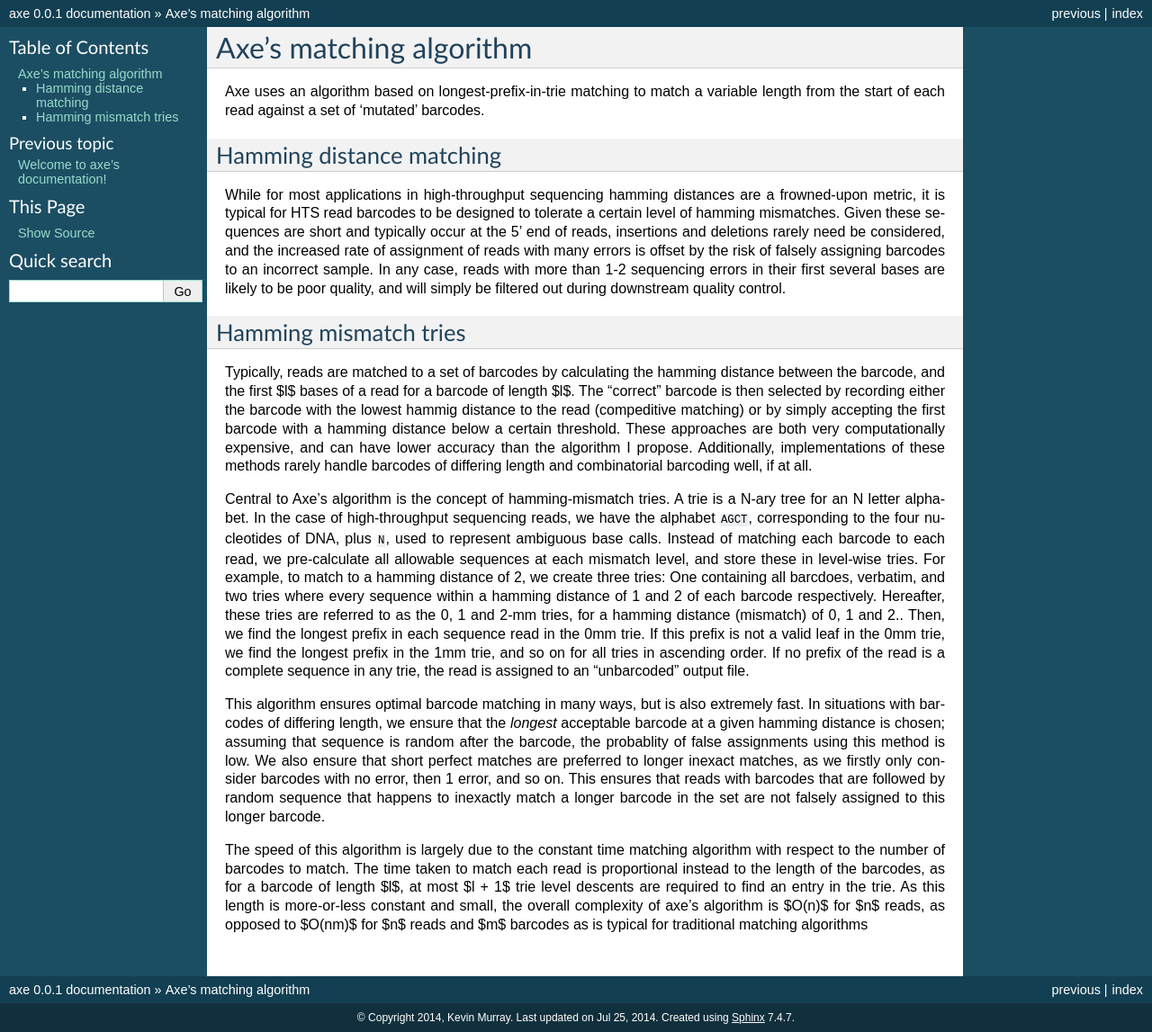
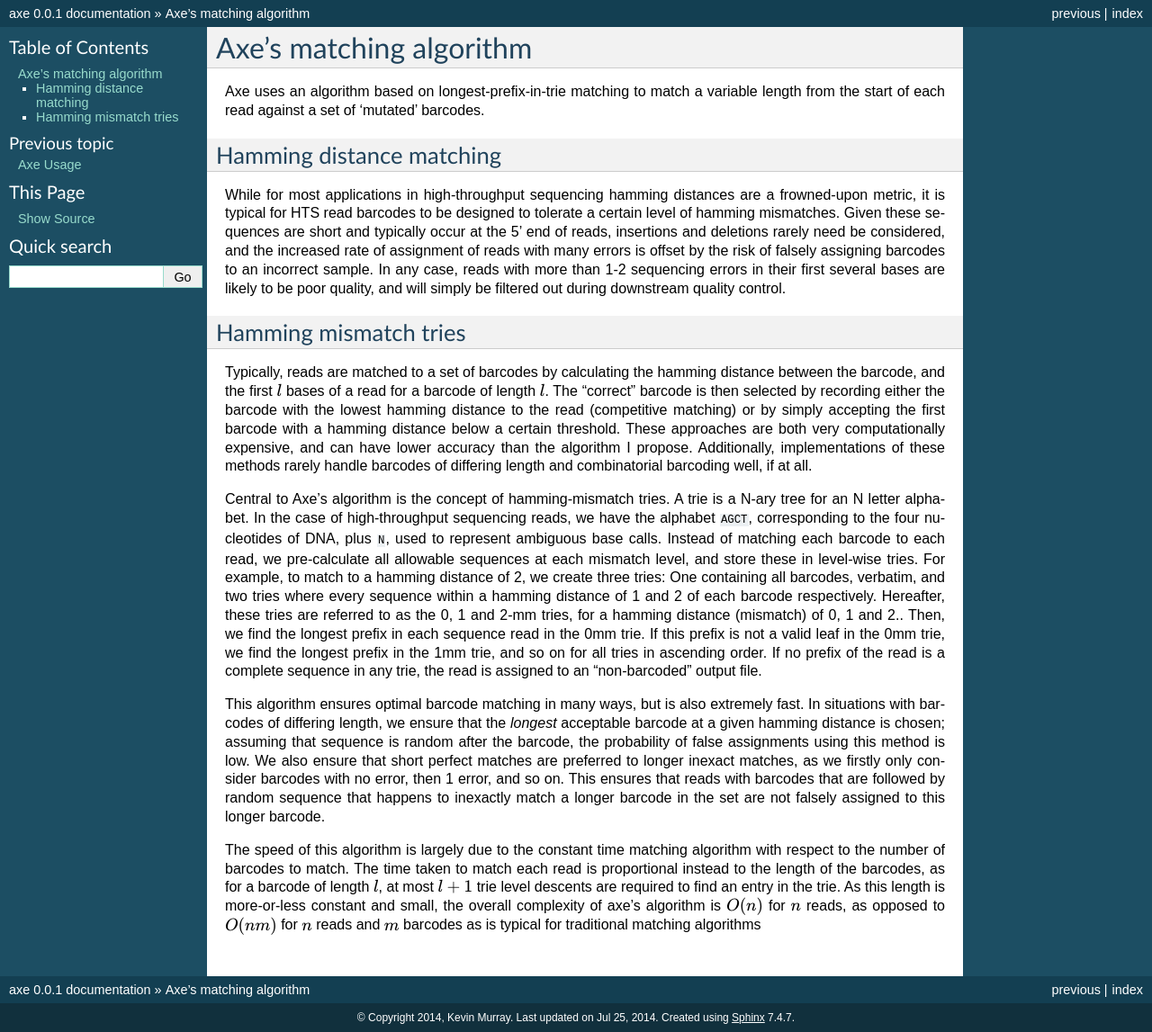
Before and after one commit to kdm9/axe, a Sphinx documentation site: the page built from docs/algorithm.rst, in a window 1280 px wide. Shown: the whole page at 90% size. Built offline with Sphinx 7.4.7, drawn with Linux system fonts in a browser that asks for light colours.

Commit message:
[docs] spellcheck, and add usage

```diff
--- a/docs/algorithm.rst
+++ b/docs/algorithm.rst
@@ -23,14 +23,14 @@ Hamming mismatch tries
 ----------------------
 
 Typically, reads are matched to a set of barcodes by calculating the hamming
-distance between the barcode, and the first $l$ bases of a read for a barcode
-of length $l$. The "correct" barcode is then selected by recording either the
-barcode with the lowest hammig distance to the read (compeditive matching) or
-by simply accepting the first barcode with a hamming distance below a certain
-threshold.  These approaches are both very computationally expensive, and can
-have lower accuracy than the algorithm I propose. Additionally, implementations
-of these methods rarely handle barcodes of differing length and combinatorial
-barcoding well, if at all.
+distance between the barcode, and the first :math:`l` bases of a read for a
+barcode of length :math:`l`. The "correct" barcode is then selected by
+recording either the barcode with the lowest hamming distance to the read
+(competitive matching) or by simply accepting the first barcode with a hamming
+distance below a certain threshold.  These approaches are both very
+computationally expensive, and can have lower accuracy than the algorithm I
+propose. Additionally, implementations of these methods rarely handle barcodes
+of differing length and combinatorial barcoding well, if at all.
 
 Central to Axe's algorithm is the concept of hamming-mismatch tries. A trie is
 a N-ary tree for an N letter alphabet. In the case of high-throughput
@@ -39,19 +39,19 @@ nucleotides of DNA, plus ``N``, used to represent ambiguous base calls. Instead
 of matching each barcode to each read, we pre-calculate all allowable sequences
 at each mismatch level, and store these in level-wise tries. For  example, to
 match to a hamming distance of 2, we create three tries: One containing all
-barcdoes, verbatim, and two tries where every sequence within a hamming
+barcodes, verbatim, and two tries where every sequence within a hamming
 distance of 1 and 2 of each barcode respectively. Hereafter, these tries are
 referred to  as the 0, 1 and 2-mm tries, for a hamming distance (mismatch) of
 0, 1 and 2.. Then, we find the longest prefix in each sequence read in the 0mm
 trie. If this prefix is not a valid leaf in the 0mm trie, we find the longest
 prefix in the 1mm trie, and so on for all tries in ascending order. If no
 prefix of the read is a complete sequence in any trie, the read is assigned to
-an "unbarcoded" output file.
+an "non-barcoded" output file.
 
 This algorithm ensures optimal barcode matching in many ways, but is also
 extremely fast. In situations with barcodes of differing length, we ensure that
 the *longest* acceptable barcode at a given hamming distance is chosen;
-assuming that sequence is random after the barcode, the probablity of false
+assuming that sequence is random after the barcode, the probability of false
 assignments using this method is low. We also ensure that short perfect matches
 are preferred to longer inexact matches, as we firstly only consider barcodes
 with no error, then 1 error, and so on. This ensures that reads with barcodes
@@ -61,8 +61,8 @@ barcode in the set are not falsely assigned to this longer barcode.
 The speed of this algorithm is largely due to the constant time matching
 algorithm with respect to the number of barcodes to match. The time taken to
 match each read is proportional instead to the length of the barcodes, as for a
-barcode of length $l$, at most $l + 1$ trie level descents are required to find
-an entry in the trie. As this length is more-or-less constant and small, the
-overall complexity of axe's algorithm is $O(n)$ for $n$ reads, as opposed to
-$O(nm)$ for $n$ reads and $m$ barcodes as is typical for traditional matching
-algorithms
+barcode of length :math:`l`, at most :math:`l + 1` trie level descents are
+required to find an entry in the trie. As this length is more-or-less constant
+and small, the overall complexity of axe's algorithm is :math:`O(n)` for
+:math:`n` reads, as opposed to :math:`O(nm)` for :math:`n` reads and :math:`m`
+barcodes as is typical for traditional matching algorithms
```
Also changed, not shown: docs/index.rst (+4 -3 lines), docs/usage.rst (added, +126 -0 lines).
